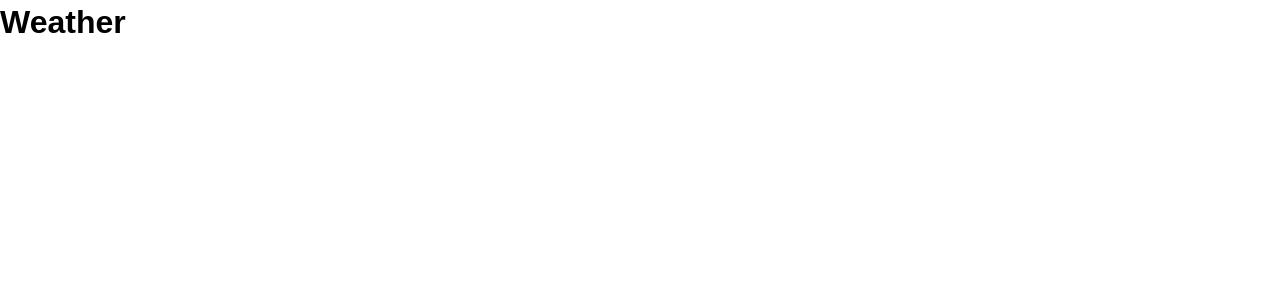
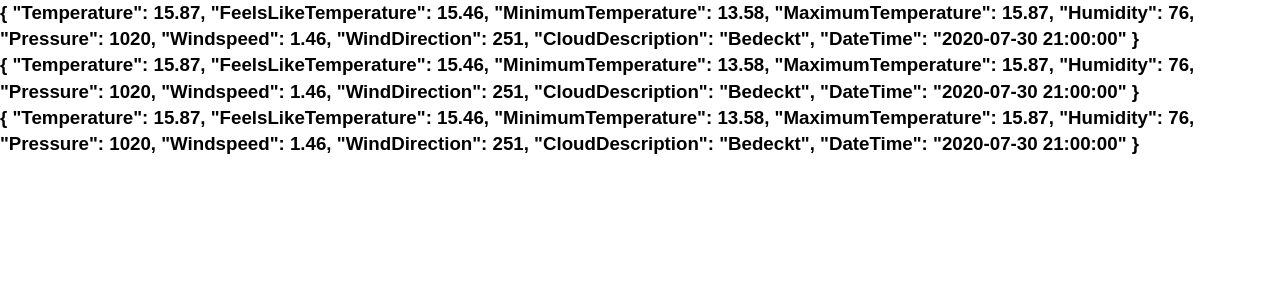
Before and after one commit to Chrichton/Weatherforcast, a Vue app in the folder Vue/vue-weather/: page / in a window 1280 px wide. Shown: the top 300 px of the page. Built offline with nearby package versions, Linux system fonts and the light colour scheme.

Commit message:
Show list of weather

```diff
--- a/Vue/vue-weather/src/App.vue
+++ b/Vue/vue-weather/src/App.vue
@@ -1,6 +1,6 @@
 <template>
   <div id="app">
-    <Weather />
+    <Weather v-bind:model="Model"/>
   </div>
 </template>
 
@@ -14,9 +14,9 @@ export default {
   },
   data() {
     return {
-      weather: {
+      Model: /*{
         Average: 42,
-        Forecast: [
+        Forecast: */[
           {
             Temperature: 15.87,
             FeelsLikeTemperature: 15.46,
@@ -54,7 +54,7 @@ export default {
             DateTime: "2020-07-30 21:00:00"
           }
         ]
-      }
+     // }
     }
   }
 }
--- a/Vue/vue-weather/src/components/Weather.vue
+++ b/Vue/vue-weather/src/components/Weather.vue
@@ -1,12 +1,15 @@
 <template>
     <div>
-        <h1>Weather</h1>
+        <div v-for="weather in model" :key="weather">
+            <h3>{{weather}}</h3>
+        </div>
     </div>
 </template>
 
 <script>
 export default {
-   name: "Weather"
+   name: "Weather",
+   props: ["model"]
 }
 </script>
 
```
